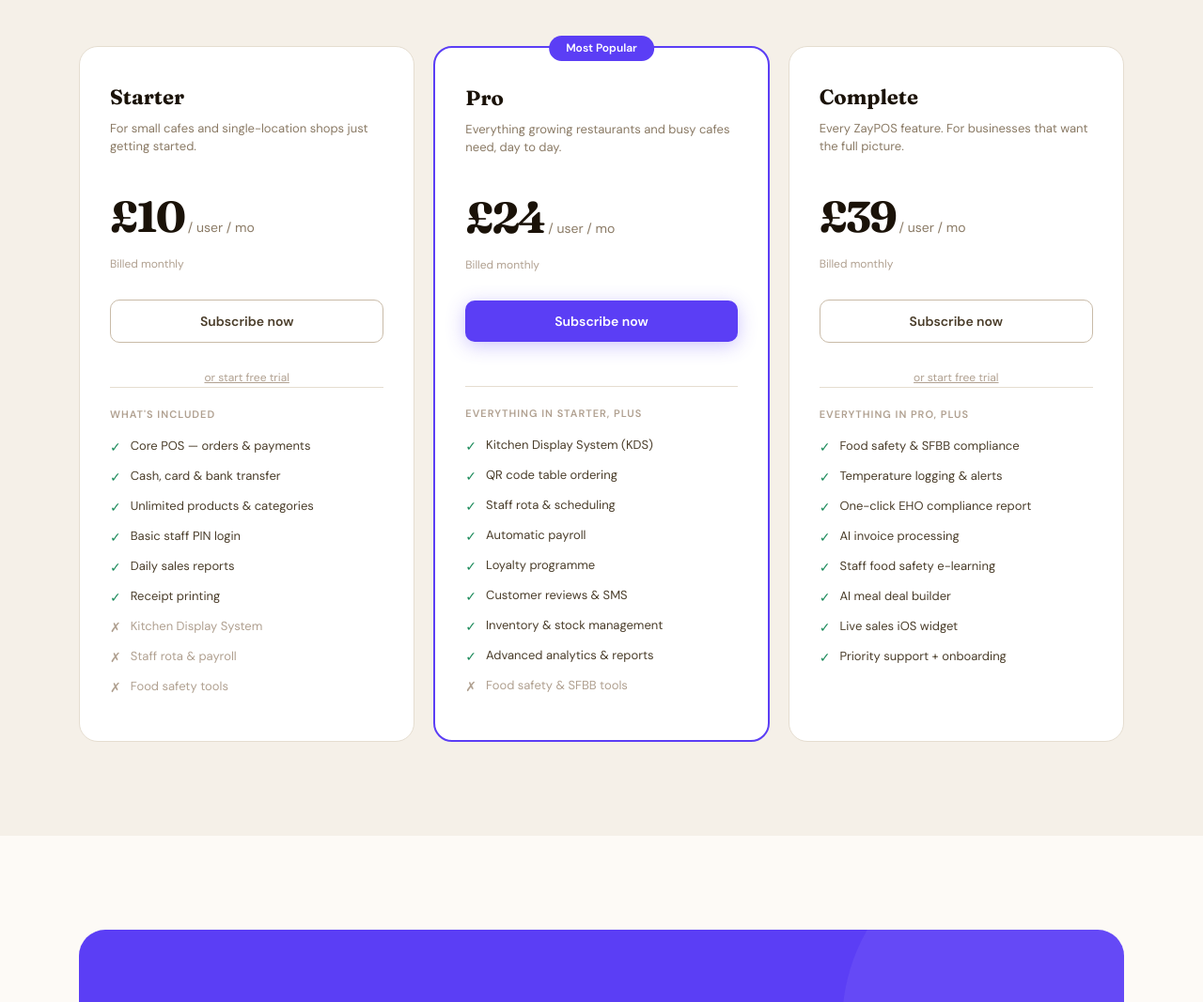
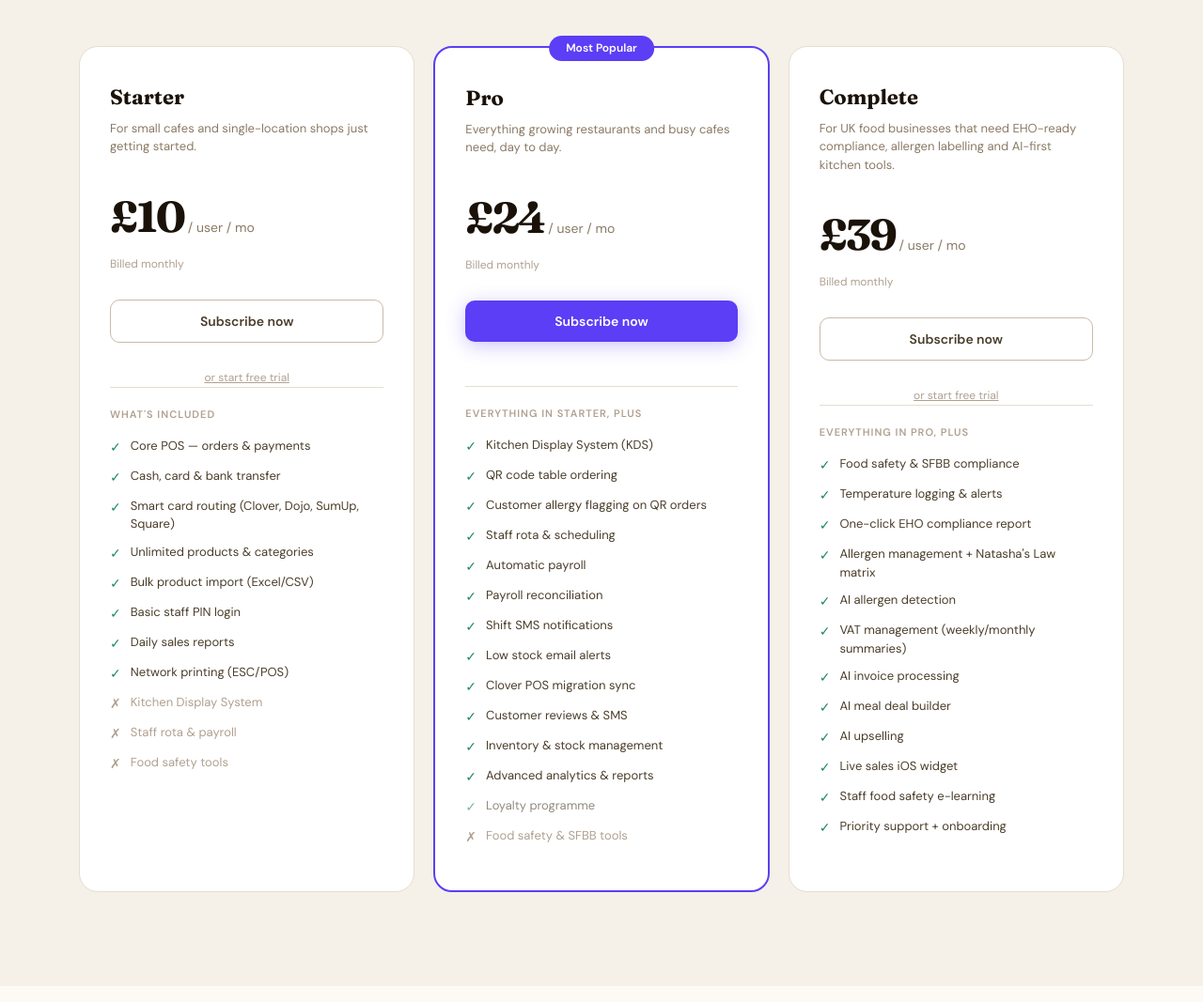
Before and after one commit to zaynproductions21-dev/zaypos-site, a website: page index.html in a window 1280 px wide. Shown: the part 7540-8607 px from the top of the page at 94% size. Drawn offline with Linux system fonts and the light colour scheme.

Commit message:
expand pricing matrix: 8 new differentiators across Pro and Complete tiers

```diff
--- a/index.html
+++ b/index.html
@@ -962,7 +962,7 @@
   <div class="container">
     <div class="pricing-intro">
       <div class="section-label" style="justify-content:center;">Pricing</div>
-      <h2 class="section-h2">Simple pricing, no surprises</h2>
+      <h2 class="section-h2">Simple pricing. Built for British hospitality.</h2>
       <p class="section-sub">Per user, per month. Full access on every trial. No credit card needed to start.</p>
     </div>
     <div class="billing-toggle">
@@ -983,10 +983,12 @@
         <div class="plan-inc">What's included</div>
         <div class="plan-feat"><span class="pf-yes">✓</span> Core POS — orders & payments</div>
         <div class="plan-feat"><span class="pf-yes">✓</span> Cash, card & bank transfer</div>
+        <div class="plan-feat"><span class="pf-yes">✓</span> Smart card routing (Clover, Dojo, SumUp, Square)</div>
         <div class="plan-feat"><span class="pf-yes">✓</span> Unlimited products & categories</div>
+        <div class="plan-feat"><span class="pf-yes">✓</span> Bulk product import (Excel/CSV)</div>
         <div class="plan-feat"><span class="pf-yes">✓</span> Basic staff PIN login</div>
         <div class="plan-feat"><span class="pf-yes">✓</span> Daily sales reports</div>
-        <div class="plan-feat"><span class="pf-yes">✓</span> Receipt printing</div>
+        <div class="plan-feat"><span class="pf-yes">✓</span> Network printing (ESC/POS)</div>
         <div class="plan-feat"><span class="pf-no">✗</span><span style="color:var(--text-dim)"> Kitchen Display System</span></div>
         <div class="plan-feat"><span class="pf-no">✗</span><span style="color:var(--text-dim)"> Staff rota & payroll</span></div>
         <div class="plan-feat"><span class="pf-no">✗</span><span style="color:var(--text-dim)"> Food safety tools</span></div>
@@ -1003,17 +1005,22 @@
         <div class="plan-inc">Everything in Starter, plus</div>
         <div class="plan-feat"><span class="pf-yes">✓</span> Kitchen Display System (KDS)</div>
         <div class="plan-feat"><span class="pf-yes">✓</span> QR code table ordering</div>
+        <div class="plan-feat"><span class="pf-yes">✓</span> Customer allergy flagging on QR orders</div>
         <div class="plan-feat"><span class="pf-yes">✓</span> Staff rota & scheduling</div>
         <div class="plan-feat"><span class="pf-yes">✓</span> Automatic payroll</div>
-        <div class="plan-feat"><span class="pf-yes">✓</span> Loyalty programme</div>
+        <div class="plan-feat"><span class="pf-yes">✓</span> Payroll reconciliation</div>
+        <div class="plan-feat"><span class="pf-yes">✓</span> Shift SMS notifications</div>
+        <div class="plan-feat"><span class="pf-yes">✓</span> Low stock email alerts</div>
+        <div class="plan-feat"><span class="pf-yes">✓</span> Clover POS migration sync</div>
         <div class="plan-feat"><span class="pf-yes">✓</span> Customer reviews & SMS</div>
         <div class="plan-feat"><span class="pf-yes">✓</span> Inventory & stock management</div>
         <div class="plan-feat"><span class="pf-yes">✓</span> Advanced analytics & reports</div>
+        <div class="plan-feat" style="opacity:0.6"><span class="pf-yes">✓</span> Loyalty programme <small style="font-size:11px;color:rgba(255,255,255,0.6)"> — Coming June</small></div>
         <div class="plan-feat"><span class="pf-no">✗</span><span style="color:var(--text-dim)"> Food safety & SFBB tools</span></div>
       </div>
       <div class="plan-card">
         <div class="plan-name">Complete</div>
-        <div class="plan-desc">Every ZayPOS feature. For businesses that want the full picture.</div>
+        <div class="plan-desc">For UK food businesses that need EHO-ready compliance, allergen labelling and AI-first kitchen tools.</div>
         <div><span class="plan-num" id="p-complete">£39</span><span class="plan-per"> / user / mo</span></div>
         <div class="plan-billed" id="b-complete">Billed monthly</div>
         <button onclick="handleCheckout('price_1TMvyF8rk99sE9j0mvnv1JyQ', this)" class="plan-btn plan-btn-outline">Subscribe now</button>
@@ -1023,10 +1030,14 @@
         <div class="plan-feat"><span class="pf-yes">✓</span> Food safety & SFBB compliance</div>
         <div class="plan-feat"><span class="pf-yes">✓</span> Temperature logging & alerts</div>
         <div class="plan-feat"><span class="pf-yes">✓</span> One-click EHO compliance report</div>
+        <div class="plan-feat"><span class="pf-yes">✓</span> Allergen management + Natasha's Law matrix</div>
+        <div class="plan-feat"><span class="pf-yes">✓</span> AI allergen detection</div>
+        <div class="plan-feat"><span class="pf-yes">✓</span> VAT management (weekly/monthly summaries)</div>
         <div class="plan-feat"><span class="pf-yes">✓</span> AI invoice processing</div>
+        <div class="plan-feat"><span class="pf-yes">✓</span> AI meal deal builder</div>
+        <div class="plan-feat"><span class="pf-yes">✓</span> AI upselling</div>
+        <div class="plan-feat"><span class="pf-yes">✓</span> Live sales iOS widget</div>
         <div class="plan-feat"><span class="pf-yes">✓</span> Staff food safety e-learning</div>
-        <div class="plan-feat"><span class="pf-yes">✓</span> AI meal deal builder</div>
-        <div class="plan-feat"><span class="pf-yes">✓</span> Live sales iOS widget</div>
         <div class="plan-feat"><span class="pf-yes">✓</span> Priority support + onboarding</div>
       </div>
     </div>
```
